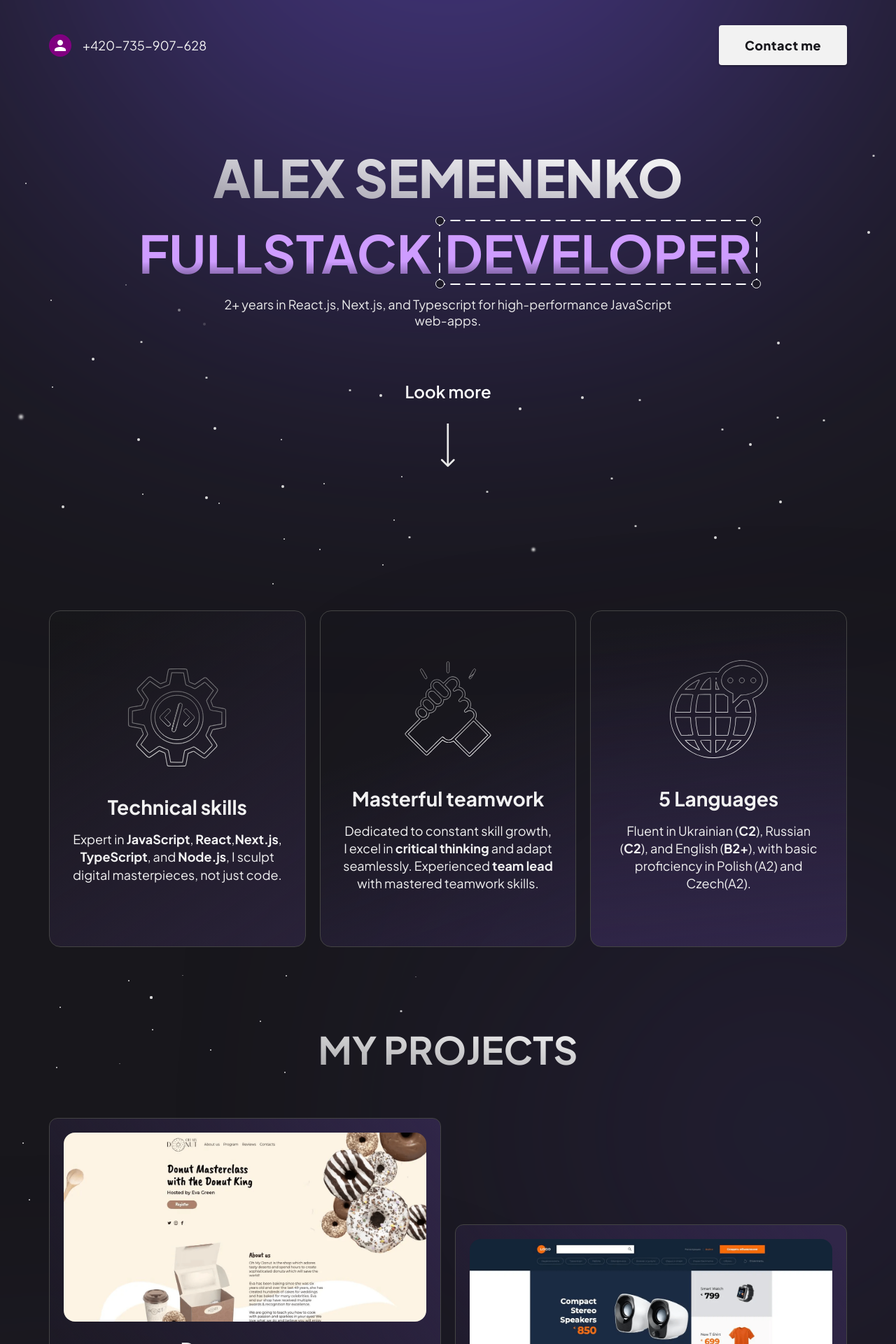
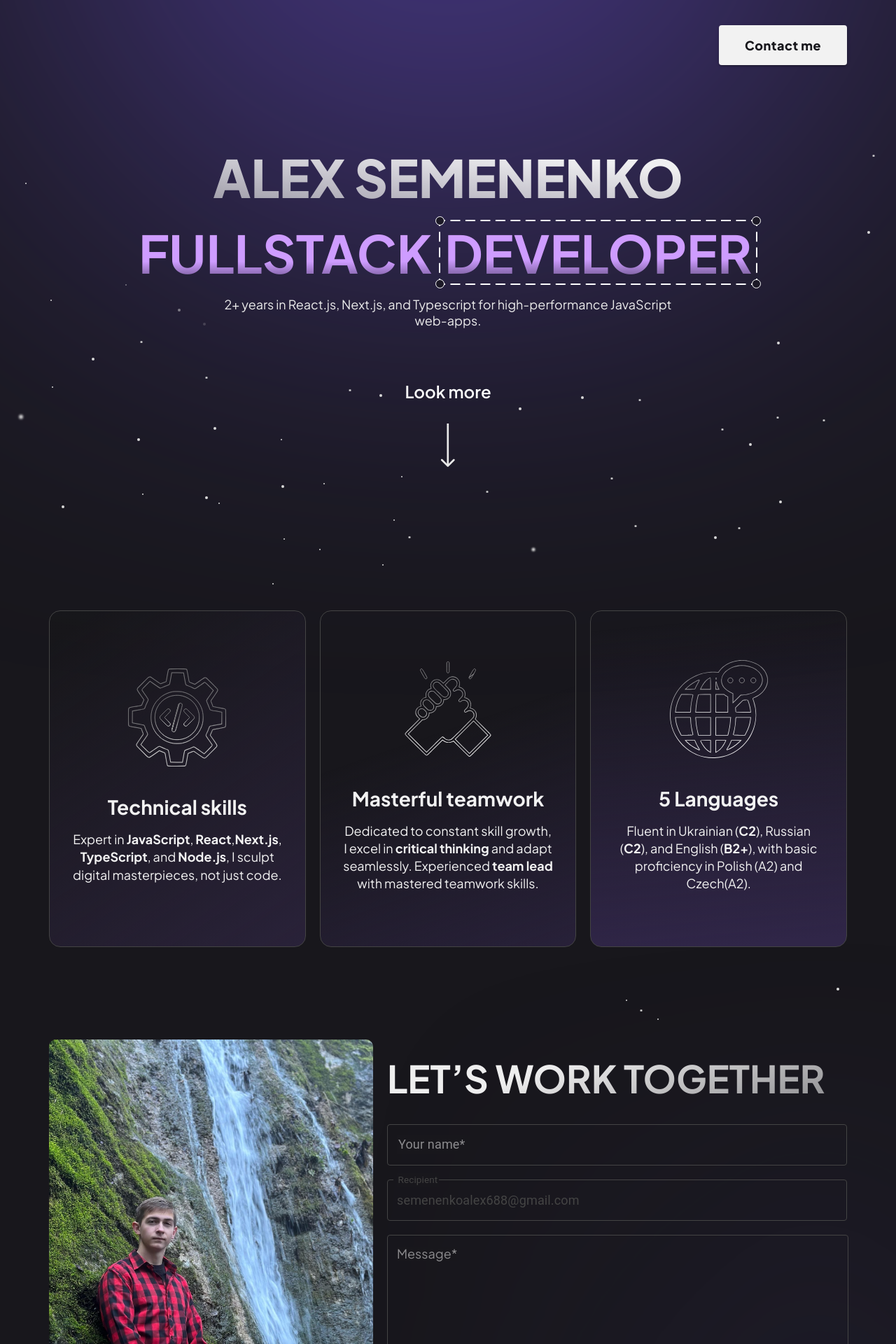
Before and after one commit to TheDeveloperAlex/thedevalex, a React (Create React App) app: page / in a window 1280 px wide. Shown: the top 1920 px of the page at 70% size. Built offline with nearby package versions, Linux system fonts and the light colour scheme.

Commit message:
comment info

```diff
--- a/src/App.tsx
+++ b/src/App.tsx
@@ -17,7 +17,7 @@ function App() {
       <main>
         <Hero refAdvantages={refAdvantages} />
         <Advantages refAdvantages={refAdvantages} />
-        <MyProjects />
+        {/* <MyProjects /> */}
         <Collectively />
       </main>
       <Footer />
--- a/src/footer/Footer.tsx
+++ b/src/footer/Footer.tsx
@@ -31,7 +31,7 @@ export default function Footer() {
           }}
           className={"footer-divider"}
         />
-        <ul className="footer-list">
+        {/* <ul className="footer-list">
           {socials.map(({ name, link, image }) => {
             return (
               <li key={name}>
@@ -46,7 +46,7 @@ export default function Footer() {
               </li>
             );
           })}
-        </ul>
+        </ul> */}
       </div>
       <div className="pseudo-element-myProjects-circle"></div>
     </footer>
--- a/src/header/Header.css
+++ b/src/header/Header.css
@@ -35,7 +35,7 @@
 
 @media screen and (min-width: 720px) {
   .header-section {
-    justify-content: space-between;
+    justify-content: flex-end;
   }
   div.header-avatar {
     width: 32px;
--- a/src/header/Header.tsx
+++ b/src/header/Header.tsx
@@ -8,7 +8,7 @@ import "./Header.css";
 export default function Header() {
   return (
     <header className="container header-section">
-      <div className="header-section-name-wrapper">
+      {/* <div className="header-section-name-wrapper">
         <Avatar
           className="header-avatar"
           sx={{
@@ -16,7 +16,7 @@ export default function Header() {
           }}
         ></Avatar>
         <p className="header-phone">+420-735-907-628</p>
-      </div>
+      </div> */}
       <CustomButton href="#contactMe" className={"header-section-button"}>
         Contact me
       </CustomButton>
```
